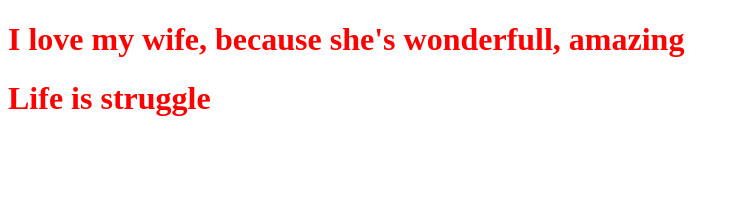
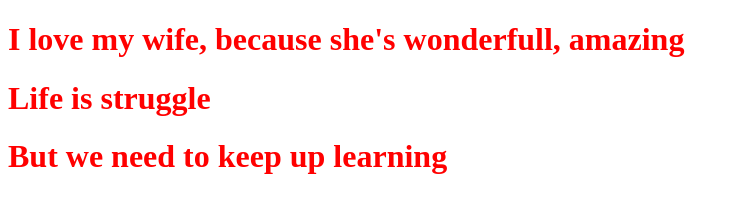
Before and after one commit to qeyss/web-development, a plain HTML site: page sites/index.html in a window 1280 px wide. Shown: the whole page, without its empty margins (0-740 px from the left). Drawn offline with Linux system fonts and the light colour scheme.

Commit message:
add a third line

```diff
--- a/sites/index.html
+++ b/sites/index.html
@@ -8,5 +8,6 @@
 	<body>
         <h1>I love my wife, because she's wonderfull, amazing</h1>
 		<h1> Life is struggle</h1>
+		<h1> But we need to keep up learning</h1>
 	</body>
 </html>
```
